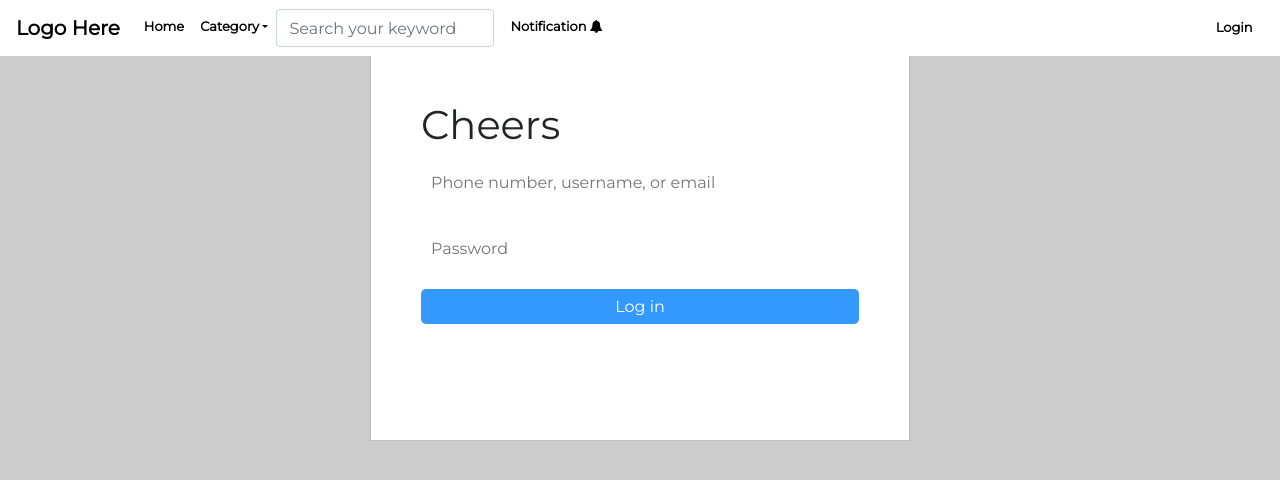
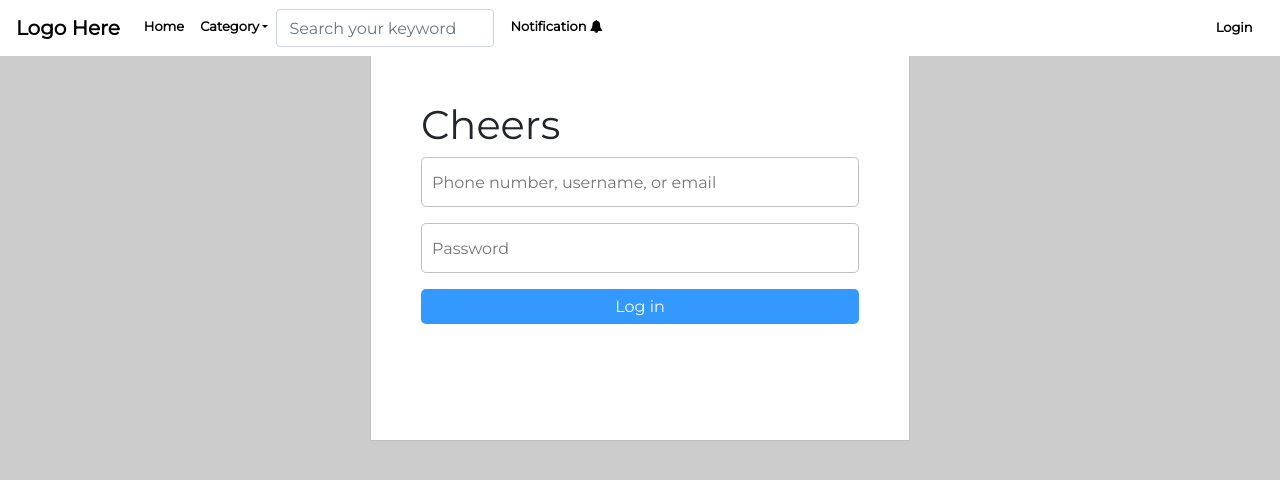
Before and after one commit to irabi01/blog_frontend, a React (Create React App) app: page /auth/login in a window 1280 px wide. Shown: the top 480 px of the page. Built offline with nearby package versions, Linux system fonts and the light colour scheme.

Commit message:
add css to the form

```diff
--- a/src/App.css
+++ b/src/App.css
@@ -101,7 +101,8 @@
     height: 50px;
     padding-left: 10px;
     border-radius: 5px;
-    border: none;
+    border: 1px solid #c2bfbf;
+    outline: 0;
 }
 .login_part form button{
     width: 100%;
```
